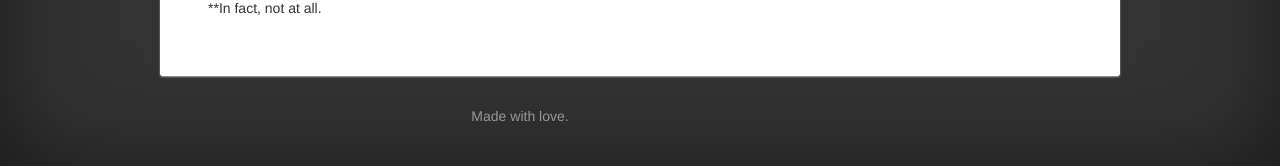
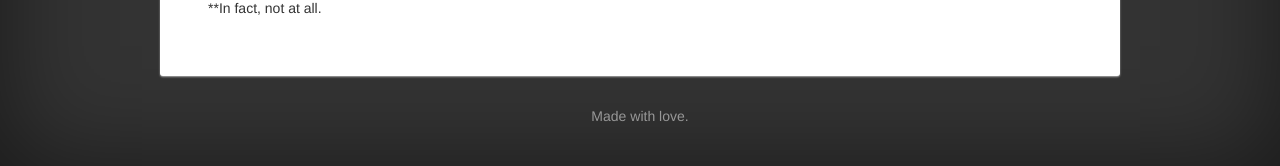
Before and after one commit to yucombinator/coop-friendship, a Flask app: page /about.html in a window 1280 px wide. Shown: the part 675-841 px from the top of the page. Run offline with Flask 2, Linux system fonts and the light colour scheme; some libraries are stand-ins or nearby versions.

Commit message:
Bit more HTML

```diff
--- a/static/styles.css
+++ b/static/styles.css
@@ -45,6 +45,7 @@ body {
 	padding: 30px;
     color: #999; /* IE8 proofing */
 	color: rgba(255,255,255,.5);
+    text-align: center;
 }
 /*
  * Header
--- a/templates/about.html
+++ b/templates/about.html
@@ -52,11 +52,11 @@
         <p>*Not Really.**</p>
         <p>**In fact, not at all.</p>
       </div>
-    <div class="mastfoot">
+
       <div class="inner">
         <p>Made with love.</p>
       </div>
-    </div>
+
   </div>
 </div>
 </div>
```
